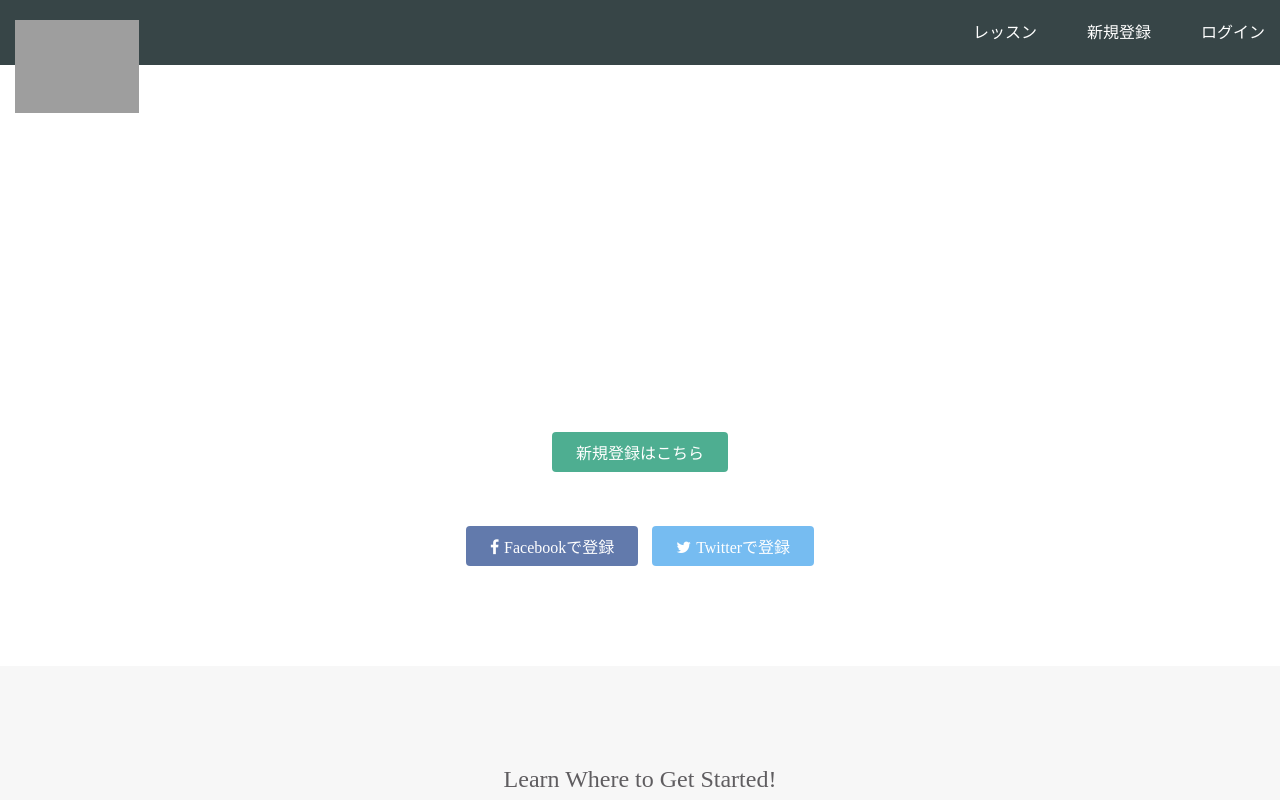
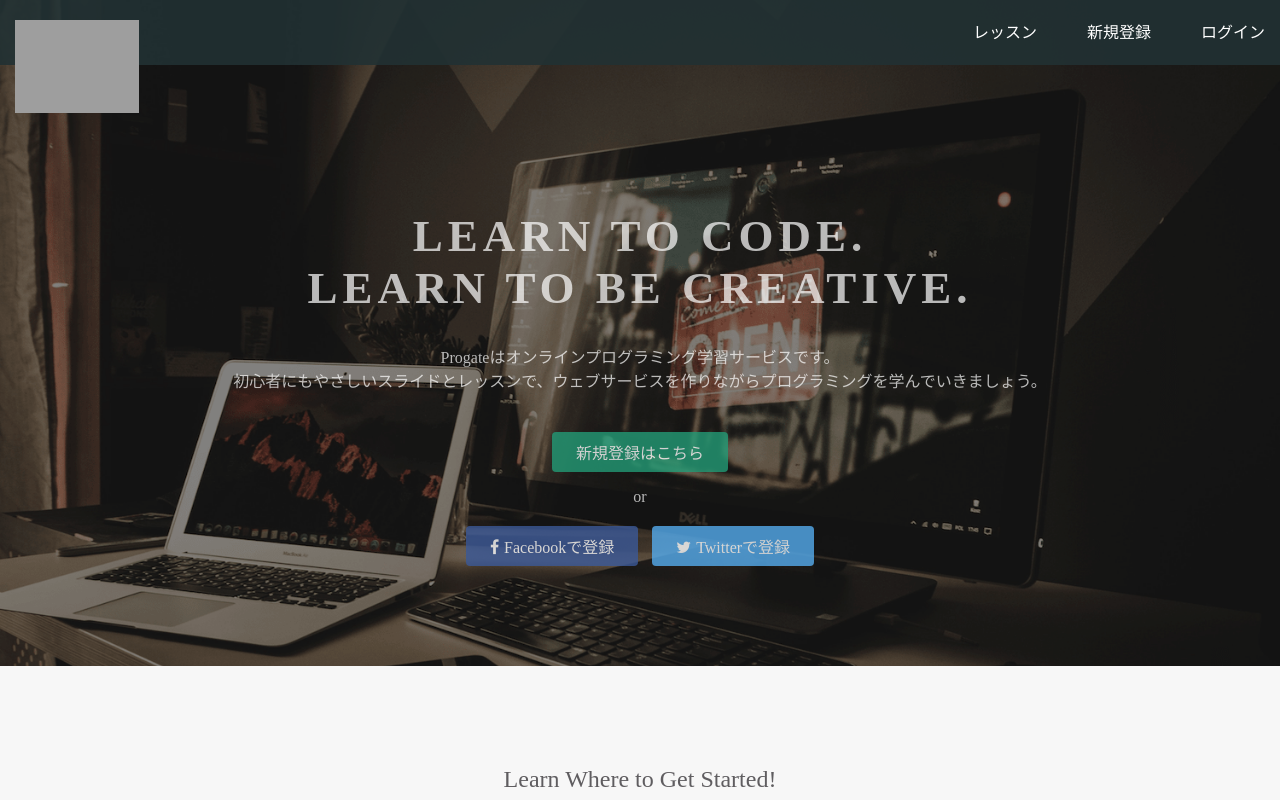
Before and after one commit to hamasaki-kosuke/.github.io2, a plain HTML site: page index.html in a window 1280 px wide. Shown: the top 800 px of the page. Drawn offline with Linux system fonts and the light colour scheme; grey boxes are pictures that could not be loaded.

Commit message:
Update stylesheet.css

```diff
--- a/stylesheet.css
+++ b/stylesheet.css
@@ -19,7 +19,7 @@ a {
 
 .top-wrapper {
   padding: 180px 0 100px 0;
-  background-image: url(.png);
+  background-image: url(computers.png);
   background-size: cover;
   color: white;
   text-align: center;
```
